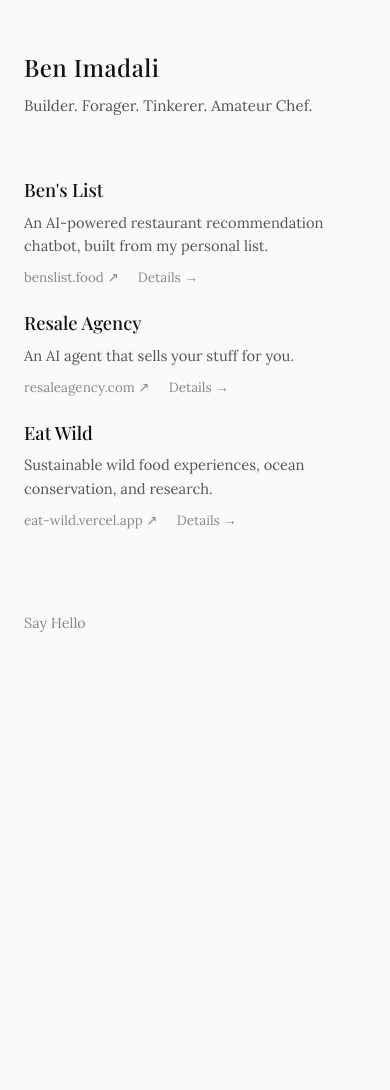
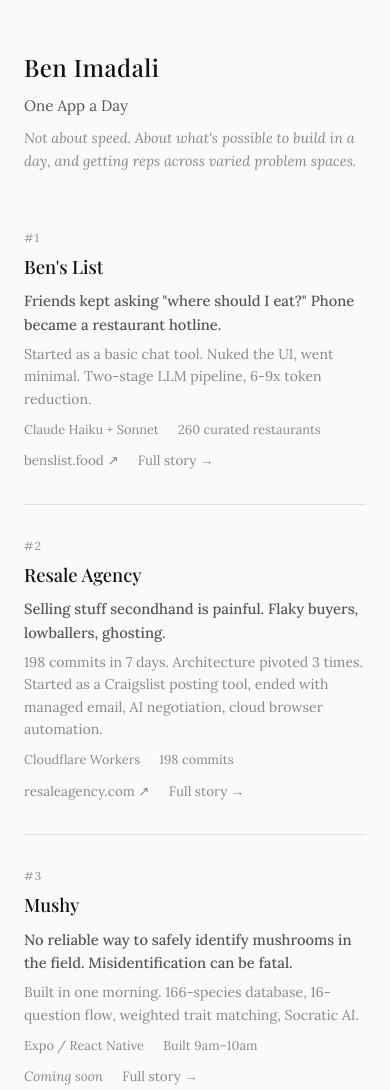
Before and after one commit to benjithedalilama/index-me, a plain HTML site: page index.html in a window 390 px wide. Shown: the top 1090 px of the page. Before the commit the page ends 844 px from the top, so only its background shows below. Drawn offline with nearby package versions, Linux system fonts and the light colour scheme.

Commit message:
Rewrite homepage as One App a Day challenge showcase
Replace project listing with numbered challenge cards (#1 Ben's List,
#2 Resale Agency, #3 Mushy) with problem statements, build hooks, and
meta stats. Add build story timelines to all detail pages. Create new
Mushy detail page. Remove Eat Wild from homepage. Add challenge CSS
and twitter:card meta tags.

Co-Authored-By: Claude Opus 4.6 <noreply@anthropic.com>

```diff
--- a/index.html
+++ b/index.html
@@ -3,12 +3,15 @@
 <head>
   <meta charset="UTF-8">
   <meta name="viewport" content="width=device-width, initial-scale=1.0">
-  <title>Ben Imadali</title>
-  <meta name="description" content="Ben Imadali — Builder, Forager, Tinkerer, Amateur Chef.">
-  <meta property="og:title" content="Ben Imadali">
-  <meta property="og:description" content="Builder. Forager. Tinkerer. Amateur Chef.">
+  <title>Ben Imadali — One App a Day</title>
+  <meta name="description" content="One App a Day — Not about speed. About what's possible to build in a day, and getting reps across varied problem spaces.">
+  <meta property="og:title" content="Ben Imadali — One App a Day">
+  <meta property="og:description" content="Not about speed. About what's possible to build in a day, and getting reps across varied problem spaces.">
   <meta property="og:type" content="website">
   <meta property="og:url" content="https://benimadali.com">
+  <meta name="twitter:card" content="summary">
+  <meta name="twitter:title" content="Ben Imadali — One App a Day">
+  <meta name="twitter:description" content="Not about speed. About what's possible to build in a day, and getting reps across varied problem spaces.">
   <link rel="icon" href="/favicon.svg" type="image/svg+xml">
   <link rel="preconnect" href="https://fonts.googleapis.com">
   <link rel="preconnect" href="https://fonts.gstatic.com" crossorigin>
@@ -19,35 +22,60 @@
   <div class="container">
     <header>
       <h1>Ben Imadali</h1>
-      <p class="tagline">Builder. Forager. Tinkerer. Amateur Chef.</p>
+      <p class="tagline">One App a Day</p>
+      <p class="challenge-intro">Not about speed. About what's possible to build in a day, and getting reps across varied problem spaces.</p>
     </header>
 
     <main>
-      <div class="projects">
-        <div class="project">
-          <h2><a href="/projects/benslist">Ben's List</a></h2>
-          <p>An AI-powered restaurant recommendation chatbot, built from my personal list.</p>
+      <div class="challenge">
+        <div class="challenge-card">
+          <div class="challenge-card-header">
+            <span class="number-label">#1</span>
+            <h2><a href="/projects/benslist">Ben's List</a></h2>
+          </div>
+          <p class="problem">Friends kept asking "where should I eat?" Phone became a restaurant hotline.</p>
+          <p class="build-hook">Started as a basic chat tool. Nuked the UI, went minimal. Two-stage LLM pipeline, 6-9x token reduction.</p>
+          <div class="challenge-card-meta">
+            <span>Claude Haiku + Sonnet</span>
+            <span>260 curated restaurants</span>
+          </div>
           <div class="project-links">
             <a href="https://benslist.food" target="_blank">benslist.food ↗</a>
-            <a href="/projects/benslist">Details →</a>
+            <a href="/projects/benslist">Full story →</a>
           </div>
         </div>
 
-        <div class="project">
-          <h2><a href="/projects/resaleagent">Resale Agency</a></h2>
-          <p>An AI agent that sells your stuff for you.</p>
+        <div class="challenge-card">
+          <div class="challenge-card-header">
+            <span class="number-label">#2</span>
+            <h2><a href="/projects/resaleagent">Resale Agency</a></h2>
+          </div>
+          <p class="problem">Selling stuff secondhand is painful. Flaky buyers, lowballers, ghosting.</p>
+          <p class="build-hook">198 commits in 7 days. Architecture pivoted 3 times. Started as a Craigslist posting tool, ended with managed email, AI negotiation, cloud browser automation.</p>
+          <div class="challenge-card-meta">
+            <span>Cloudflare Workers</span>
+            <span>198 commits</span>
+          </div>
           <div class="project-links">
             <a href="https://resaleagency.com" target="_blank">resaleagency.com ↗</a>
-            <a href="/projects/resaleagent">Details →</a>
+            <a href="/projects/resaleagent">Full story →</a>
           </div>
         </div>
 
-        <div class="project">
-          <h2><a href="/projects/eatwild">Eat Wild</a></h2>
-          <p>Sustainable wild food experiences, ocean conservation, and research.</p>
+        <div class="challenge-card">
+          <div class="challenge-card-header">
+            <span class="number-label">#3</span>
+            <h2><a href="/projects/mushy">Mushy</a></h2>
+          </div>
+          <p class="problem">No reliable way to safely identify mushrooms in the field. Misidentification can be fatal.</p>
+          <p class="build-hook">Built in one morning. 166-species database, 16-question flow, weighted trait matching, Socratic AI.</p>
+          <div class="challenge-card-meta">
+            <span>Expo / React Native</span>
+            <span>Built 9am–10am</span>
+          </div>
           <div class="project-links">
-            <a href="https://eat-wild.vercel.app" target="_blank">eat-wild.vercel.app ↗</a>
-            <a href="/projects/eatwild">Details →</a>
+            <span class="coming-soon">Coming soon</span>
+            <a href="/projects/mushy">Full story →</a>
           </div>
         </div>
       </div>
--- a/styles.css
+++ b/styles.css
@@ -100,6 +100,92 @@ main {
 
 .project-links a {
   color: var(--text-muted);
+}
+
+/* challenge intro */
+.challenge-intro {
+  margin-top: 0.5rem;
+  font-size: 0.9rem;
+  font-style: italic;
+  color: var(--text-muted);
+}
+
+/* challenge */
+.challenge {
+  display: flex;
+  flex-direction: column;
+  gap: 2.5rem;
+}
+
+.challenge-card {
+  padding-bottom: 2.5rem;
+  border-bottom: 1px solid var(--border);
+}
+
+.challenge-card:last-child {
+  border-bottom: none;
+  padding-bottom: 0;
+}
+
+.challenge-card-header {
+  margin-bottom: 0.5rem;
+}
+
+.number-label {
+  display: block;
+  font-size: 0.72rem;
+  text-transform: uppercase;
+  letter-spacing: 0.1em;
+  color: var(--text-muted);
+  margin-bottom: 0.3rem;
+  font-family: 'Lora', Georgia, serif;
+}
+
+.challenge-card-header h2 {
+  font-size: 1.15rem;
+  font-weight: 500;
+}
+
+.challenge-card-header h2 a {
+  color: var(--text);
+}
+
+.problem {
+  color: var(--text-soft);
+  font-size: 0.92rem;
+  font-weight: 500;
+  margin-bottom: 0.4rem;
+}
+
+.build-hook {
+  color: var(--text-muted);
+  font-size: 0.88rem;
+  line-height: 1.6;
+  margin-bottom: 0.6rem;
+}
+
+.challenge-card-meta {
+  display: flex;
+  gap: 1.2rem;
+  font-size: 0.8rem;
+  color: var(--text-muted);
+  margin-bottom: 0.6rem;
+}
+
+.coming-soon {
+  font-style: italic;
+  color: var(--text-muted);
+  font-size: 0.84rem;
+}
+
+.section-heading {
+  font-family: 'Lora', Georgia, serif;
+  font-size: 0.72rem;
+  text-transform: uppercase;
+  letter-spacing: 0.1em;
+  color: var(--text-muted);
+  margin-bottom: 1.5rem;
+  margin-top: 2.5rem;
 }
 
 /* links */
@@ -306,4 +392,16 @@ footer a {
   .milestone {
     padding-bottom: 2.5rem;
   }
+
+  .challenge {
+    gap: 2rem;
+  }
+
+  .challenge-card {
+    padding-bottom: 2rem;
+  }
+
+  .challenge-card-meta {
+    flex-wrap: wrap;
+  }
 }
```
Also changed, not shown: projects/benslist.html (+25 -6 lines), projects/mushy.html (added, +67 -0 lines), projects/resaleagent.html (+40 -5 lines).
